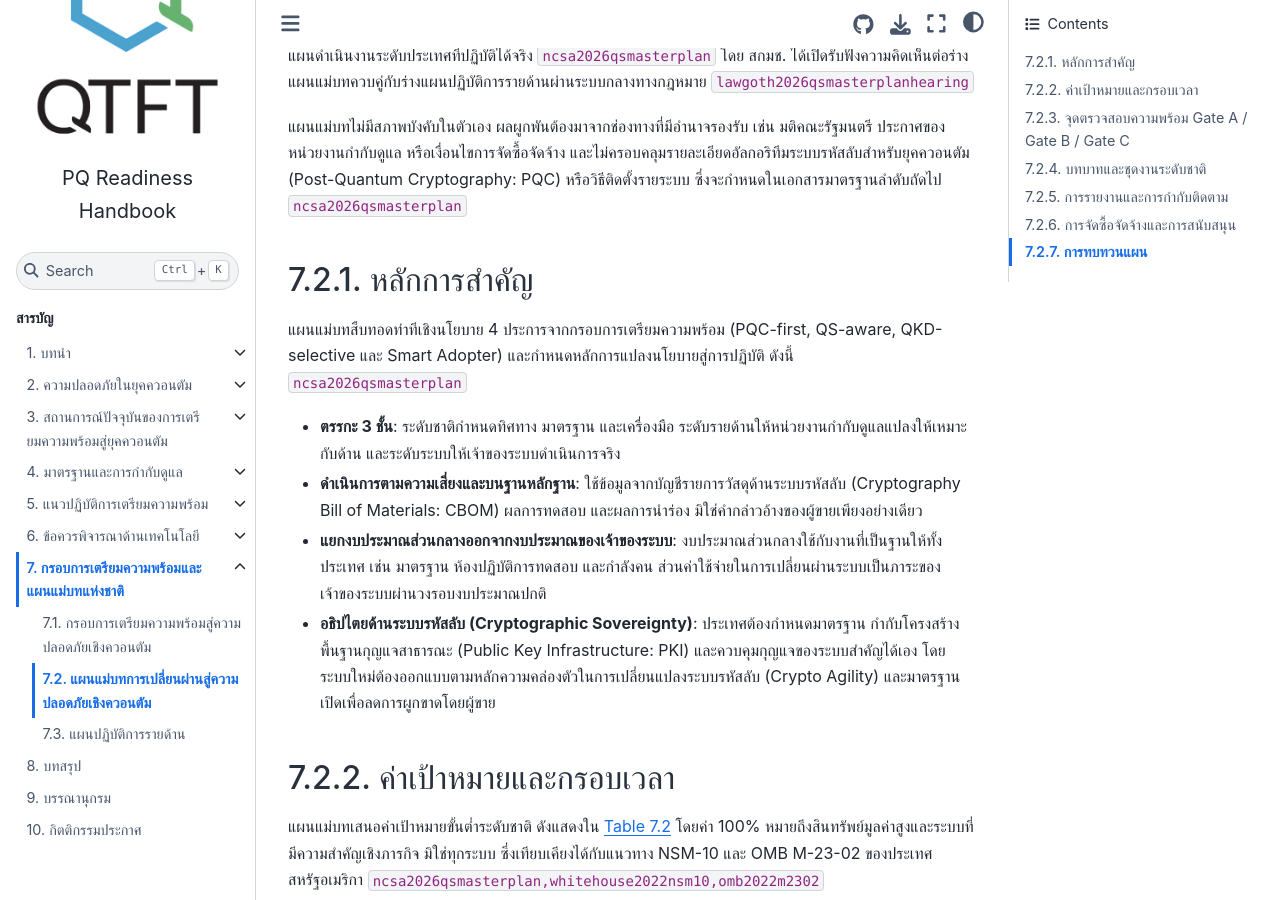
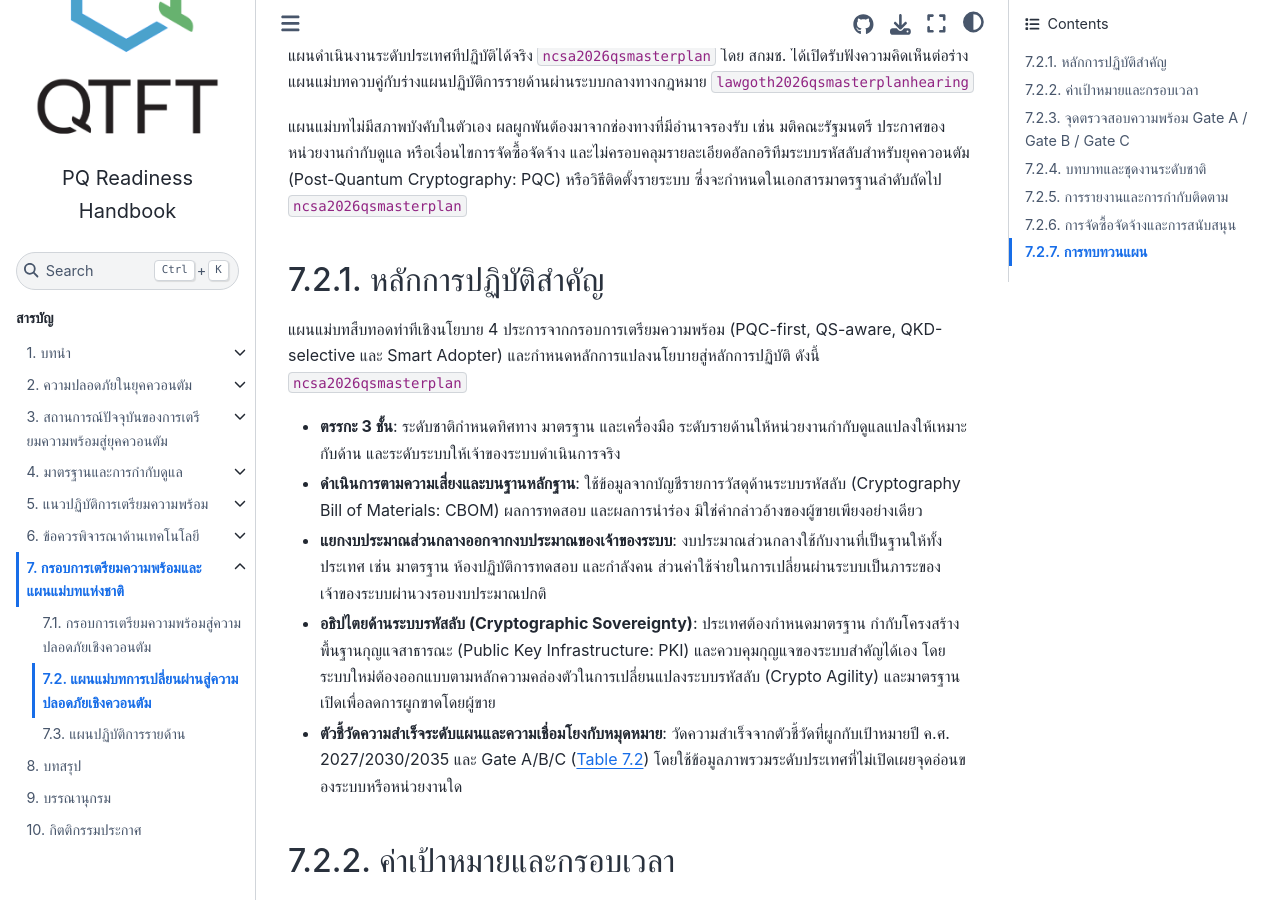
Before and after one commit to qtft/pq-readiness-handbook, a Jupyter Book: the page built from book/framework-and-plans/master-plan.md, in a window 1280 px wide and 900 px high, scrolled down 192 px. Built offline with Jupyter Book 1.0.4 settings and Sphinx 7.4.7 and the Sphinx Book theme 1.1.4, drawn with Linux system fonts in a browser that asks for light colours; comment, search, counter and statistics services are not loaded; cross-references to code outside the pages are shown as plain code.

Commit message:
add practice for master plan

```diff
--- a/book/framework-and-plans/master-plan.md
+++ b/book/framework-and-plans/master-plan.md
@@ -4,14 +4,15 @@
 
 แผนแม่บทไม่มีสภาพบังคับในตัวเอง ผลผูกพันต้องมาจากช่องทางที่มีอำนาจรองรับ เช่น มติคณะรัฐมนตรี ประกาศของหน่วยงานกำกับดูแล หรือเงื่อนไขการจัดซื้อจัดจ้าง และไม่ครอบคลุมรายละเอียดอัลกอริทึมระบบรหัสลับสำหรับยุคควอนตัม (Post-Quantum Cryptography: PQC) หรือวิธีติดตั้งรายระบบ ซึ่งจะกำหนดในเอกสารมาตรฐานลำดับถัดไป {cite:p}`ncsa2026qsmasterplan`
 
-## หลักการสำคัญ
+## หลักการปฏิบัติสำคัญ
 
-แผนแม่บทสืบทอดท่าทีเชิงนโยบาย 4 ประการจากกรอบการเตรียมความพร้อม (PQC-first, QS-aware, QKD-selective และ Smart Adopter) และกำหนดหลักการแปลงนโยบายสู่การปฏิบัติ ดังนี้ {cite:p}`ncsa2026qsmasterplan`
+แผนแม่บทสืบทอดท่าทีเชิงนโยบาย 4 ประการจากกรอบการเตรียมความพร้อม (PQC-first, QS-aware, QKD-selective และ Smart Adopter) และกำหนดหลักการแปลงนโยบายสู่หลักการปฏิบัติ ดังนี้ {cite:p}`ncsa2026qsmasterplan`
 
 - __ตรรกะ 3 ชั้น__: ระดับชาติกำหนดทิศทาง มาตรฐาน และเครื่องมือ ระดับรายด้านให้หน่วยงานกำกับดูแลแปลงให้เหมาะกับด้าน และระดับระบบให้เจ้าของระบบดำเนินการจริง
 - __ดำเนินการตามความเสี่ยงและบนฐานหลักฐาน__: ใช้ข้อมูลจากบัญชีรายการวัสดุด้านระบบรหัสลับ (Cryptography Bill of Materials: CBOM) ผลการทดสอบ และผลการนำร่อง มิใช่คำกล่าวอ้างของผู้ขายเพียงอย่างเดียว
 - __แยกงบประมาณส่วนกลางออกจากงบประมาณของเจ้าของระบบ__: งบประมาณส่วนกลางใช้กับงานที่เป็นฐานให้ทั้งประเทศ เช่น มาตรฐาน ห้องปฏิบัติการทดสอบ และกำลังคน ส่วนค่าใช้จ่ายในการเปลี่ยนผ่านระบบเป็นภาระของเจ้าของระบบผ่านวงรอบงบประมาณปกติ
 - __อธิปไตยด้านระบบรหัสลับ (Cryptographic Sovereignty)__: ประเทศต้องกำหนดมาตรฐาน กำกับโครงสร้างพื้นฐานกุญแจสาธารณะ (Public Key Infrastructure: PKI) และควบคุมกุญแจของระบบสำคัญได้เอง โดยระบบใหม่ต้องออกแบบตามหลักความคล่องตัวในการเปลี่ยนแปลงระบบรหัสลับ (Crypto Agility) และมาตรฐานเปิดเพื่อลดการผูกขาดโดยผู้ขาย
+- __ตัวชี้วัดความสําเร็จระดับแผนและความเชื่อมโยงกับหมุดหมาย__: วัดความสำเร็จจากตัวชี้วัดที่ผูกกับเป้าหมายปี ค.ศ. 2027/2030/2035 และ Gate A/B/C ({numref}`qs-national-targets`)  โดยใช้ข้อมูลภาพรวมระดับประเทศที่ไม่เปิดเผยจุดอ่อนของระบบหรือหน่วยงานใด
 
 ## ค่าเป้าหมายและกรอบเวลา
 
```
